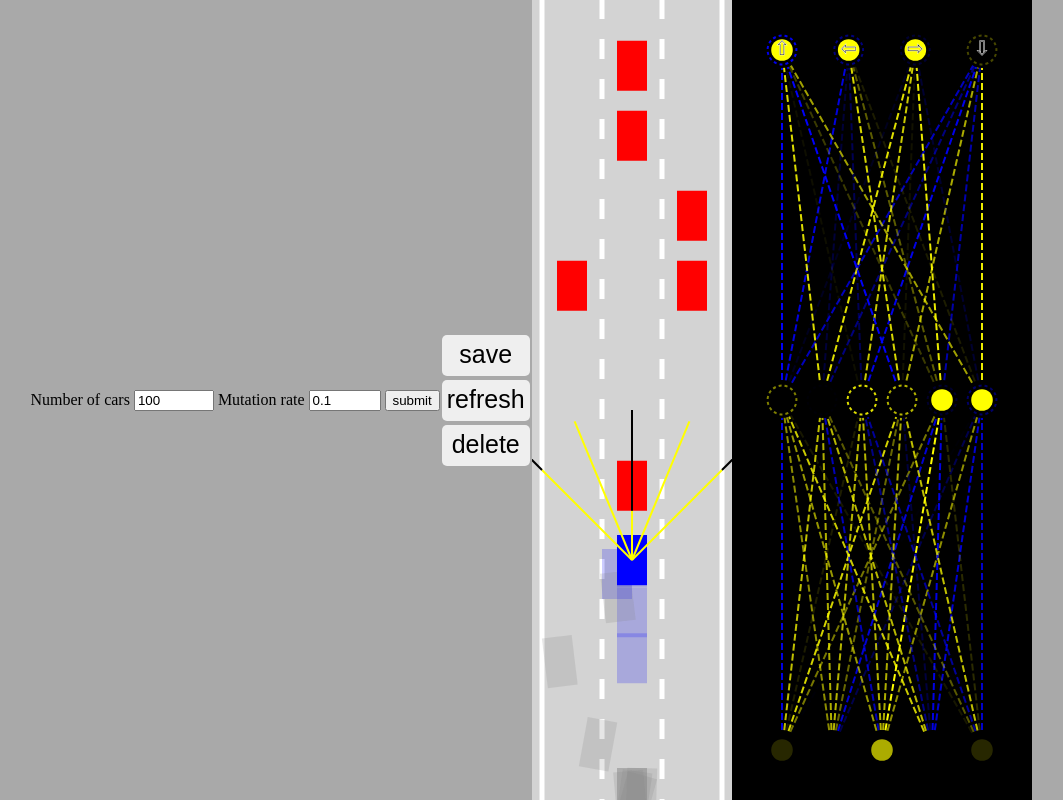
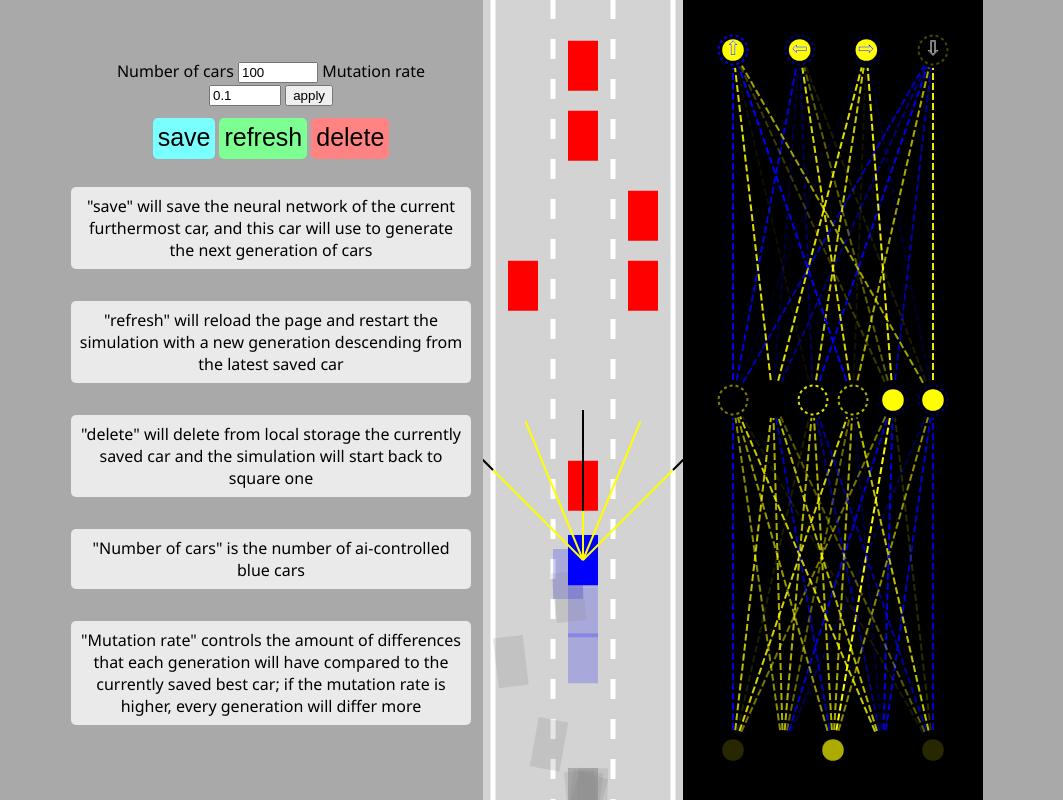
Before and after one commit to Msa360/takewayai, a plain HTML site: page index.html in a window 1280 px wide. Shown: the whole page, without its empty margins (109-1172 px from the left). Drawn offline with Linux system fonts and the light colour scheme.

Commit message:
Add files via upload

```diff
--- /dev/null
+++ b/globalvar.js
@@ -0,0 +1,26 @@
+
+let M = 0.1; // mutation rate
+let N = 100; // number of cars
+
+// assign N and M or if not store N and M
+if (sessionStorage.getItem("varM") && sessionStorage.getItem("varN")) {
+    M = sessionStorage.getItem("varM");
+    N = sessionStorage.getItem("varN");
+} else {
+    sessionStorage.setItem("varM", M);
+    sessionStorage.setItem("varN", N);
+}
+
+// changing mutation rate and number of cars
+function changeParams() {
+    if (document.getElementById("varM").value != "" && !isNaN(document.getElementById("varM").value) && document.getElementById("varM").value != 0) {
+        sessionStorage.setItem("varM", document.getElementById("varM").value);
+    }
+    if (document.getElementById("varN").value != "" && !isNaN(document.getElementById("varN").value)) {
+        sessionStorage.setItem("varN", document.getElementById("varN").value);
+    }
+}
+
+// display update N and M on the html form
+document.getElementById("varN").value = N;
+document.getElementById("varM").value = M;
--- a/index.html
+++ b/index.html
@@ -6,6 +6,7 @@
     <meta name="viewport" content="width=device-width, initial-scale=1.0">
     <link rel="stylesheet" href="style.css">
     <title>Takeaway AI</title>
+    <meta name="desccription" content="AI car simulation">
 
     <!-- Global site tag (gtag.js) - Google Analytics -->
     <script async src="https://www.googletagmanager.com/gtag/js?id=G-Z44C34WH7P"></script>
@@ -20,23 +21,33 @@
 
 </head>
 <body>
+    <!-- start main menu -->
     <div id="side-menu">
     <form action="#" onsubmit="changeParams()">
         <label for="varN">Number of cars</label>
         <input id="varN" type="number" min="1" max="10000" value="">
         <label for="varM">Mutation rate</label>
         <input id="varM" type="number" min="0" max="4" step="0.01" value="">
-        <input type="submit" title="submit" value="submit">
+        <input type="submit" value="apply" style="cursor: pointer;">
     </form>
     <div id="verticalButtons">
-        <button style="font-size: 25px;" onclick="save()" title="save the model of the best car in local storage">save</button>
-        <button id="refresh" style="font-size: 25px;" onclick="window.location.reload()" title="refresh the page to restart the simulation">refresh</button>
-        <button style="font-size: 25px;" onclick="discard()" title="delete the current simulation info">delete</button>
+        <button id="save-btn" onclick="save()" title="save the info of the best car">save</button>
+        <button id="refresh-btn" onclick="window.location.reload()" title="refresh the page to restart the simulation">refresh</button>
+        <button id="delete-btn" onclick="discard()" title="delete the current simulation info">delete</button>
     </div>
+    <p class="info-para">"save" will save the neural network of the current furthermost car, and this car will use to generate the next generation of cars</p>
+    <p class="info-para">"refresh" will reload the page and restart the simulation with a new generation descending from the latest saved car</p>
+    <p class="info-para">"delete" will delete from local storage the currently saved car and the simulation will start back to square one</p>
+    <p class="info-para">"Number of cars" is the number of ai-controlled blue cars</p>
+    <p class="info-para">"Mutation rate" controls the amount of differences that each generation will have compared to the currently saved best car; if the mutation rate is higher, every generation will differ more</p>
+
     </div>
+
+    <!-- end main menu -->
 
     <canvas id="carCanvas"></canvas>
     <canvas id="networkCanvas"></canvas>
+    <script src="globalvar.js"></script>
     <script src="visualizer.js"></script>
     <script src="network.js"></script>
     <script src="sensor.js"></script>
@@ -45,5 +56,6 @@
     <script src="controls.js"></script>
     <script src="car.js"></script>
     <script src="main.js"></script>
+
 </body>
 </html>
--- a/main.js
+++ b/main.js
@@ -8,33 +8,9 @@ const networkCtx = networkCanvas.getContext("2d");
 
 const road = new Road(carCanvas.width/2, carCanvas.width*0.9);
 
-let M = 0.1; // mutation rate
-let N = 100; // number of cars
-
-// assign N and M or if not store N and M
-if (sessionStorage.getItem("varM") && sessionStorage.getItem("varN")) {
-    M = sessionStorage.getItem("varM");
-    N = sessionStorage.getItem("varN");
-} else {
-    sessionStorage.setItem("varM", M);
-    sessionStorage.setItem("varN", N)
-}
-
-// changing mutation rate and number of cars
-function changeParams() {
-    if (document.getElementById("varM").value != "" && !isNaN(document.getElementById("varM").value) && document.getElementById("varM").value != 0) {
-        sessionStorage.setItem("varM", document.getElementById("varM").value);
-    }
-    if (document.getElementById("varN").value != "" && !isNaN(document.getElementById("varN").value)) {
-        sessionStorage.setItem("varN", document.getElementById("varN").value);
-    }
-}
-
-// display update N and M on the html form
-document.getElementById("varN").value = N;
-document.getElementById("varM").value = M;
 
 const cars = generateCars(N);
+
 let bestCar = cars[0];
 if (localStorage.getItem("bestBrain")) {
     for (let i = 0; i < cars.length; i++) {
@@ -53,7 +29,11 @@ const traffic = [
     new Car(road.getLaneCenter(1), -450, 30, 50, "DUMMY", 2),
     new Car(road.getLaneCenter(1), -520, 30, 50, "DUMMY", 2),
     new Car(road.getLaneCenter(0), -630, 30, 50, "DUMMY", 2),
-    new Car(road.getLaneCenter(1), -670, 30, 50, "DUMMY", 2)
+    new Car(road.getLaneCenter(1), -670, 30, 50, "DUMMY", 2),
+    new Car(road.getLaneCenter(1), -850, 30, 50, "DUMMY", 2),
+    new Car(road.getLaneCenter(2), -830, 30, 50, "DUMMY", 2),
+    new Car(road.getLaneCenter(0), -1050, 30, 50, "DUMMY", 2),
+    new Car(road.getLaneCenter(2), -1050, 30, 50, "DUMMY", 2)
 ];
 
 
--- a/sensor.js
+++ b/sensor.js
@@ -3,7 +3,7 @@ class Sensor {
         this.car = car;
         this.rayCount = 5;
         this.rayLength = 150;
-        this.raySpread = Math.PI/2;
+        this.raySpread = Math.PI / 2;
 
         this.rays = [];
         this.readings =[];
--- a/style.css
+++ b/style.css
@@ -5,6 +5,7 @@ body {
     display: flex;
     justify-content: center;
     align-items: center;
+    font-family: 'Segoe UI', Tahoma, Geneva, Verdana, sans-serif;
 }
 
 #side-menu {
@@ -12,12 +13,17 @@ body {
     text-align: center;
     align-items: center;
     justify-content: center;
+    height: 100%;
+    flex-direction: column;
+    width: 30%;
+    margin-right: 20px;
 }
 
 #verticalButtons {
     display: flex;
-    flex-direction: column;
+    flex-direction: row;
     font-size: 25px;
+    margin: 10px;
 }
 
 button {
@@ -28,16 +34,30 @@ button {
     cursor: pointer;
 }
 
+#save-btn {
+    font-size: 25px;
+    background-color: rgb(122, 255, 255);
+}
+#refresh-btn {
+    font-size: 25px;
+    background-color: rgb(126, 255, 146);
+}
+#delete-btn {
+    font-size: 25px;
+    background-color: rgb(255, 131, 131);
+}
 button:hover {
-    background: rgb(116, 179, 255);
+    background-color: rgb(116, 179, 255);
 }
 button:active {
-    background: rgb(0, 115, 255);
+    background-color: rgb(0, 115, 255);
 }
 
-#refresh {
-    font-size: 25px;
-
+.info-para {
+    background-color: rgb(234, 234, 234);
+    padding: 8px;
+    width: 100%;
+    border-radius: 5px;
 }
 
 #networkCanvas {
```
